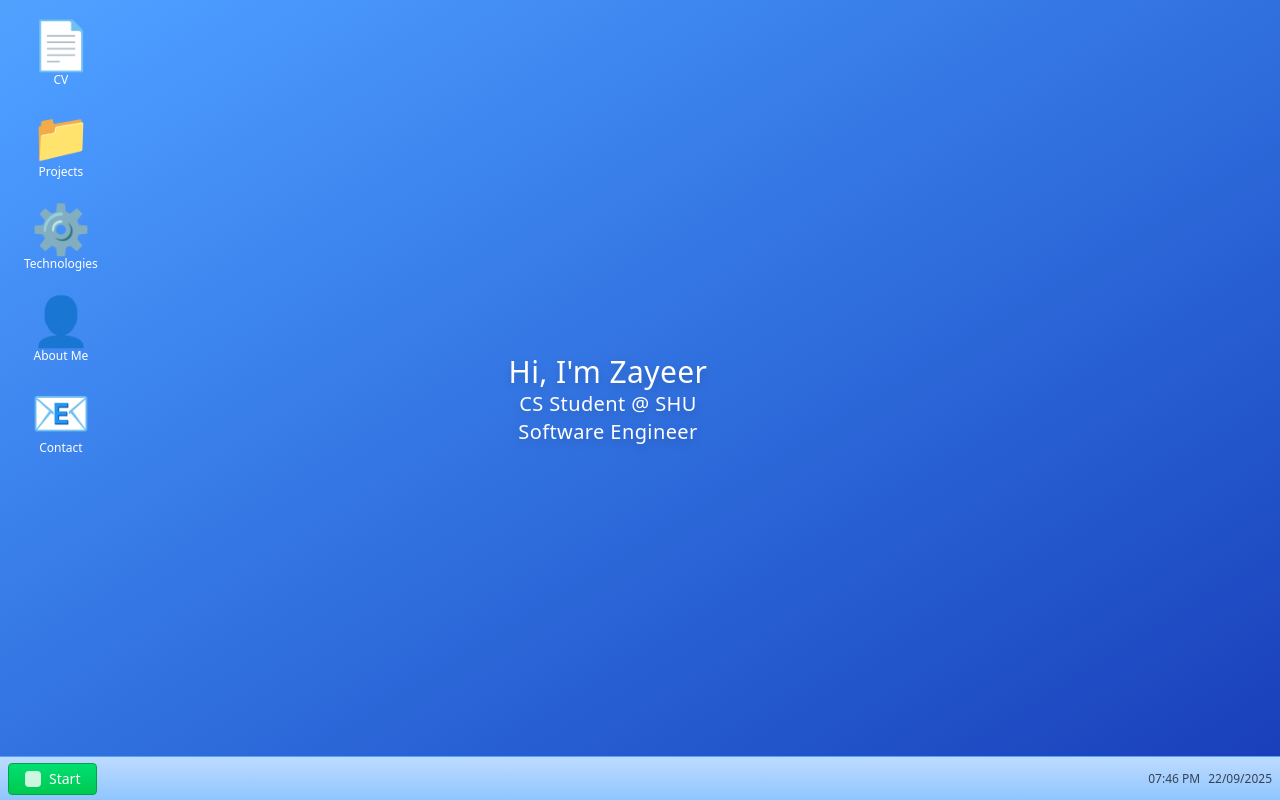
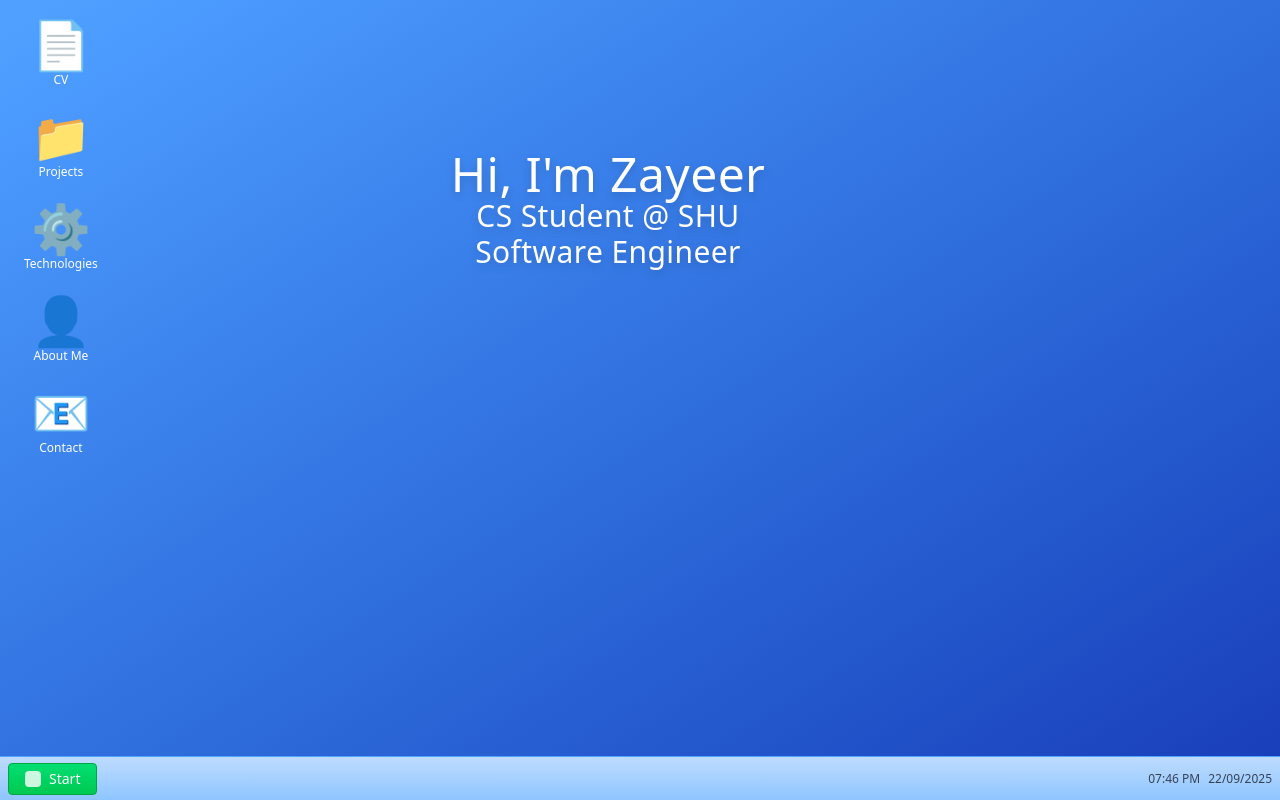
Before and after one commit to Zayeer-S/portfolio, a Next.js app: page / in a window 1280 px wide. Built offline with nearby package versions, Linux system fonts and the light colour scheme.

Commit message:
style: increase text size and have it be printed at the center top

```diff
--- a/src/components/desktop/TypewriterIntro.tsx
+++ b/src/components/desktop/TypewriterIntro.tsx
@@ -78,25 +78,24 @@ export default function TypewriterIntro({
   }, [currentLineIndex, lines.length]);
 
   return (
-    <div className="absolute inset-0 flex items-center justify-center pointer-events-none">
-      <div className="text-right mr-16"> {/* Offset to center-right like Windows 7 */}
+    <div className="absolute inset-0 flex items-center justify-center pb-95 pointer-events-none">
+      <div className="text mr-16">
         <div className="space-y-2">
-          {/* Static first line - always visible */}
           <div className='text-center text-white font-light tracking-wide drop-shadow-lg'>
-            <div className="text-3xl">
+            <div className="text-5xl">
               Hi, I'm Zayeer
             </div>
 
             {/* Completed typewritten lines */}
             {completedLines.map((line, index) => (
-              <div key={index} className="text-xl">
+              <div key={index} className="text-3xl">
                 {line}
               </div>
             ))}
 
             {/* Currently typing line */}
             {currentLineIndex < lines.length && (
-              <div className="text-xl">
+              <div className="text-3xl">
                 {displayedText}
                 <span
                   className={`inline-block w-0.5 h-5 bg-white ml-1 ${
```
